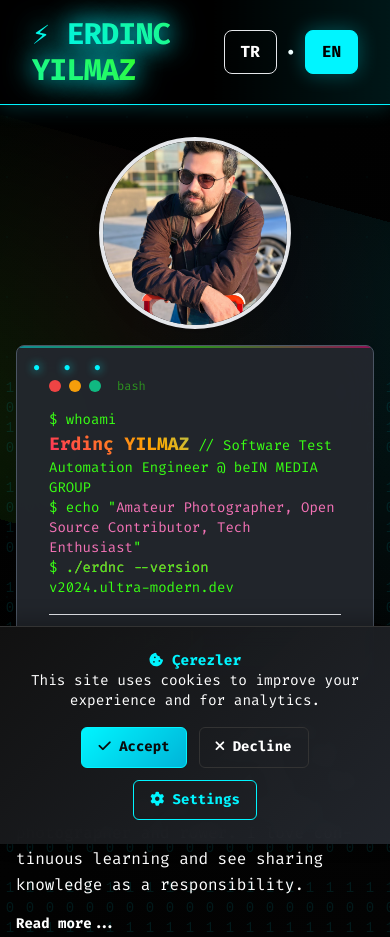
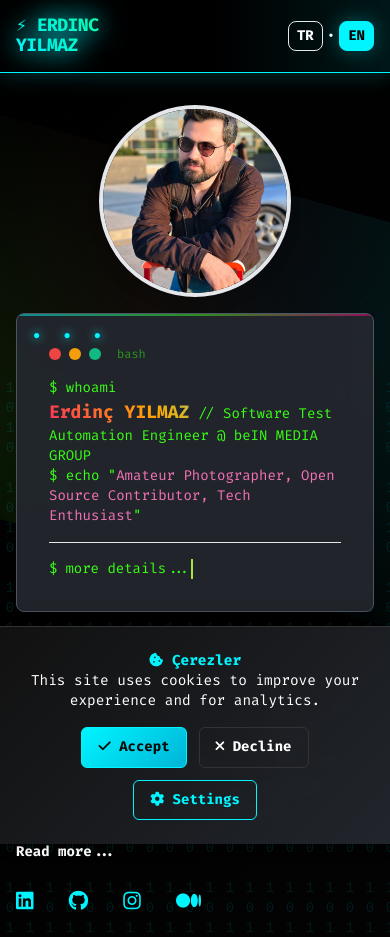
Before and after one commit to erdncyz/erdinc-yilmaz, a plain HTML site: page index.html in a window 390 px wide. Shown: the top 937 px of the page. Drawn offline with nearby package versions, Linux system fonts and the light colour scheme.

Commit message:
change ui

```diff
--- a/index.html
+++ b/index.html
@@ -690,6 +690,35 @@
             }
         }
 
+        /* Mobile logo optimization */
+        @media (max-width: 768px) {
+            .logo-container {
+                flex: 1;
+                max-width: calc(100vw - 150px);
+            }
+
+            .logo-container span {
+                line-height: 1.1;
+                word-spacing: normal;
+            }
+
+            nav {
+                padding-left: 1rem;
+                padding-right: 1rem;
+            }
+        }
+
+        @media (max-width: 480px) {
+            .logo-container {
+                max-width: calc(100vw - 120px);
+            }
+
+            .logo-container span {
+                font-size: 1.125rem;
+                letter-spacing: -0.5px;
+            }
+        }
+
         .lang-selected {
             background: var(--primary) !important;
             color: var(--bg-darker) !important;
@@ -841,20 +870,24 @@
     <!-- Matrix Rain Background -->
     <div class="matrix-rain"></div>
     <!-- Navigation -->
-    <nav class="w-full py-4 px-8 flex justify-between items-center sticky top-0 z-50">
+    <nav class="w-full py-4 px-4 md:px-8 flex justify-between items-center sticky top-0 z-50">
         <div class="logo-container relative">
-            <span class="text-3xl font-black tracking-tight" style="
+            <span class="text-xl md:text-3xl font-black tracking-tight leading-tight" style="
                 background: linear-gradient(45deg, var(--primary), var(--secondary));
                 -webkit-background-clip: text;
                 background-clip: text;
                 color: transparent;
                 text-shadow: 0 0 30px rgba(0, 245, 255, 0.8);
                 filter: drop-shadow(0 0 10px rgba(0, 245, 255, 0.5));
-            ">⚡ ERDINC YILMAZ</span>
+                display: block;
+            ">
+                <span class="block md:inline">⚡ ERDINC</span>
+                <span class="block md:inline md:ml-2">YILMAZ</span>
+            </span>
             <div class="absolute -inset-2 bg-gradient-to-r from-cyan-500 via-purple-500 to-pink-500 rounded-lg opacity-20 blur animate-pulse"></div>
         </div>
-        <div class="flex items-center space-x-8">
-            <div class="hidden md:flex space-x-8 font-mono">
+        <div class="flex items-center space-x-2 md:space-x-8">
+            <div class="hidden lg:flex space-x-8 font-mono">
                 <a href="#about" class="nav-link relative px-4 py-2 text-white hover:text-cyan-400 transition-all duration-300" data-tr="Hakkımda" data-en="About">
                     <span class="relative z-10">About</span>
                     <div class="absolute inset-0 border border-cyan-500 rounded opacity-0 hover:opacity-100 transition-opacity"></div>
@@ -872,13 +905,13 @@
                     <div class="absolute inset-0 border border-cyan-500 rounded opacity-0 hover:opacity-100 transition-opacity"></div>
                 </a>
             </div>
-            <div class="ml-6 flex items-center space-x-2">
-                <button id="lang-tr" class="relative px-4 py-2 font-bold border border-cyan-500 rounded-lg bg-black/50 backdrop-blur text-cyan-400 hover:bg-cyan-500/20 transition-all duration-300 hover:shadow-lg hover:shadow-cyan-500/30">
+            <div class="ml-2 md:ml-6 flex items-center space-x-1 md:space-x-2">
+                <button id="lang-tr" class="relative px-2 md:px-4 py-1 md:py-2 text-sm md:text-base font-bold border border-cyan-500 rounded-lg bg-black/50 backdrop-blur text-cyan-400 hover:bg-cyan-500/20 transition-all duration-300 hover:shadow-lg hover:shadow-cyan-500/30">
                     <span class="relative z-10">TR</span>
                     <div class="absolute inset-0 bg-gradient-to-r from-cyan-500/0 to-cyan-500/20 rounded-lg opacity-0 hover:opacity-100 transition-opacity"></div>
                 </button>
-                <span class="text-cyan-400 text-xl">•</span>
-                <button id="lang-en" class="relative px-4 py-2 font-bold border border-gray-600 rounded-lg bg-black/50 backdrop-blur text-gray-400 hover:border-cyan-500 hover:text-cyan-400 hover:bg-cyan-500/20 transition-all duration-300 hover:shadow-lg hover:shadow-cyan-500/30">
+                <span class="text-cyan-400 text-sm md:text-xl">•</span>
+                <button id="lang-en" class="relative px-2 md:px-4 py-1 md:py-2 text-sm md:text-base font-bold border border-gray-600 rounded-lg bg-black/50 backdrop-blur text-gray-400 hover:border-cyan-500 hover:text-cyan-400 hover:bg-cyan-500/20 transition-all duration-300 hover:shadow-lg hover:shadow-cyan-500/30">
                     <span class="relative z-10">EN</span>
                     <div class="absolute inset-0 bg-gradient-to-r from-cyan-500/0 to-cyan-500/20 rounded-lg opacity-0 hover:opacity-100 transition-opacity"></div>
                 </button>
@@ -911,8 +944,6 @@
                         <span class="text-cyan-400">$</span> whoami<br>
                         <span class="holographic font-bold text-lg">Erdinç YILMAZ</span> <span class="text-lime-400 break-words">// Software Test Automation Engineer @ beIN MEDIA GROUP</span><br>
                         <span class="text-cyan-400">$</span> echo "<span class="break-words text-pink-400">Amateur Photographer, Open Source Contributor, Tech Enthusiast</span>"<br>
-                        <span class="text-cyan-400">$</span> <span class="glitch" data-text="./erdnc --version">./erdnc --version</span><br>
-                        <span class="text-orange-400">v2024.ultra-modern.dev</span> <span class="text-gray-500"></span>
                     </div>
                     <div class="mt-4 border-t border-[#4b5563] pt-4">
                         <button id="terminal-more-btn" class="text-[#a3e635] hover:text-[#38bdf8] transition-colors flex items-center gap-2 text-sm md:text-base">
```
